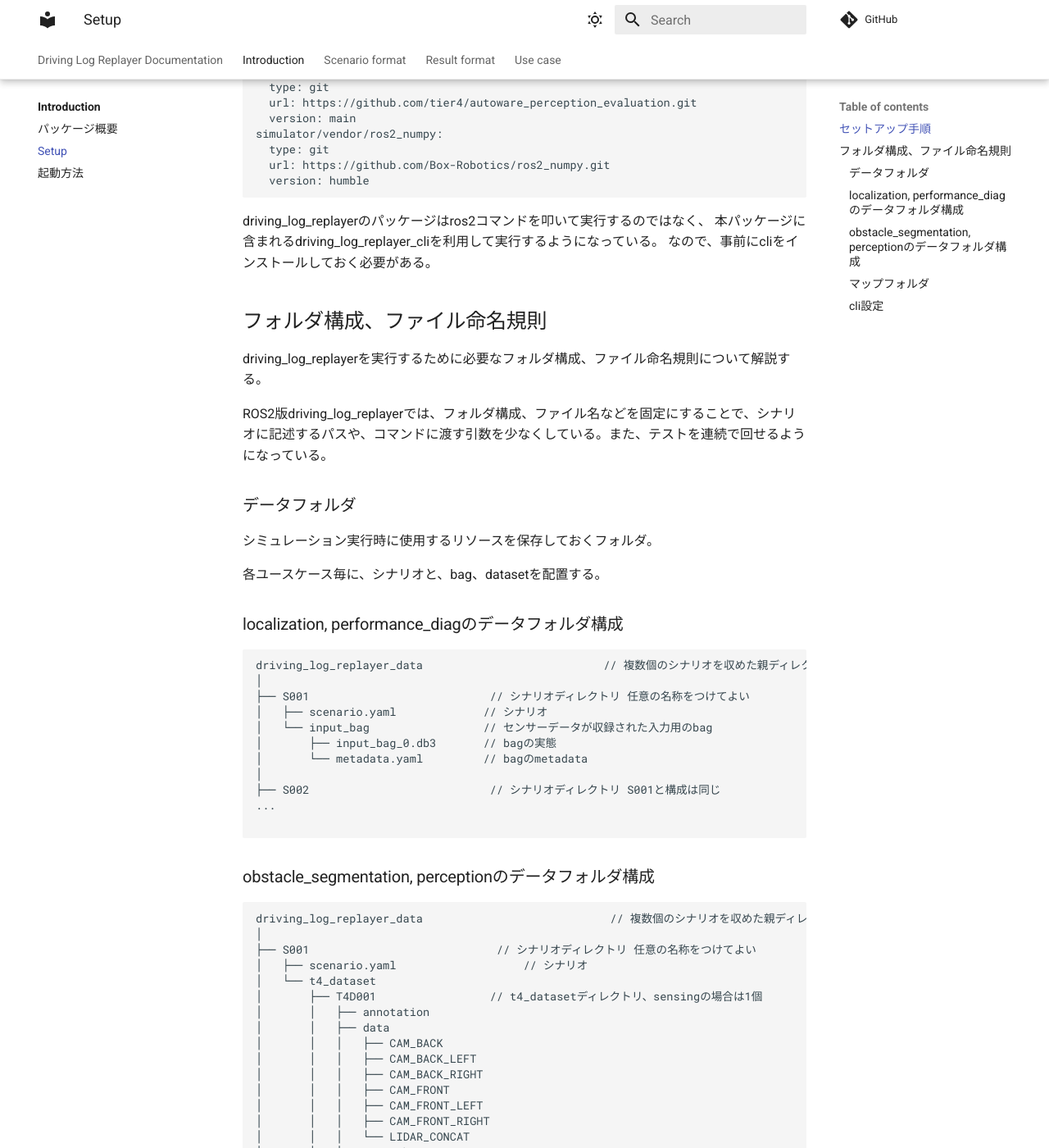
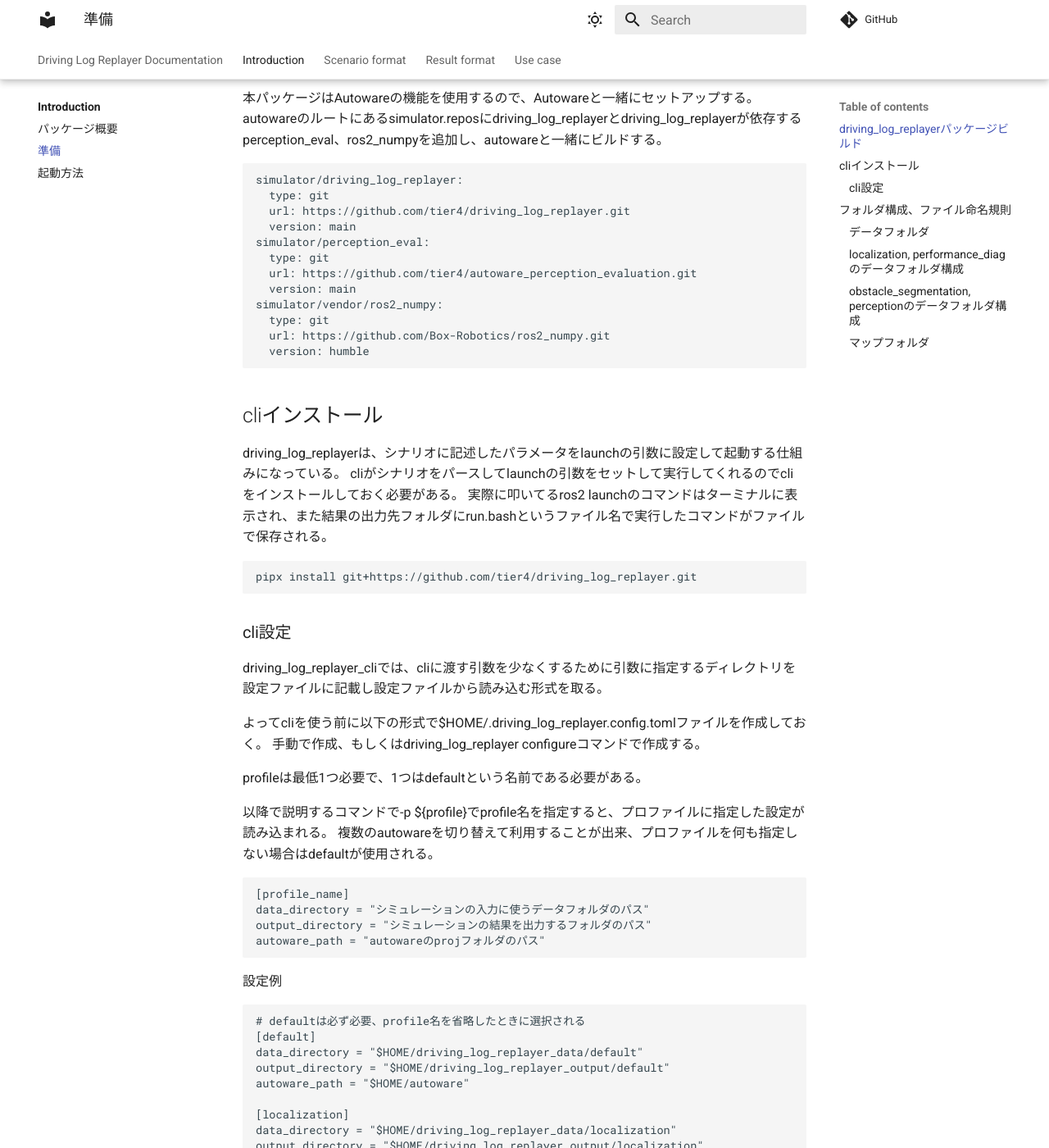
Before and after one commit to tier4/driving_log_replayer, an MkDocs documentation site: the page built from docs/introduction/setup.md, in a window 1280 px wide and 1400 px high, scrolled down 381 px. Shown: the whole window at 82% size. Built offline with MkDocs 1.6.1 and Material for MkDocs 9.7.7, drawn with Linux system fonts in a browser that asks for light colours; comment, search, counter and statistics services are not loaded; some of the changed text lies outside the part shown.

Commit message:
docs: introduction

````diff
--- a/docs/introduction/setup.md
+++ b/docs/introduction/setup.md
@@ -1,4 +1,13 @@
-## セットアップ手順
+# 準備
+
+driving_log_replayerを利用するには以下の作業が必要となる。
+
+1. driving_log_replayerをautowareと一緒にビルドする
+2. driving_log_replayer_cliをインストールする
+3. cliの設定ファイルを作成する
+4. 評価用のシナリオとデータセットを指定のディレクトリに配置する
+
+## driving_log_replayerパッケージビルド
 
 本パッケージはAutowareの機能を使用するので、Autowareと一緒にセットアップする。
 autowareのルートにあるsimulator.reposにdriving_log_replayerとdriving_log_replayerが依存するperception_eval、ros2_numpyを追加し、autowareと一緒にビルドする。
@@ -18,13 +27,63 @@ simulator/vendor/ros2_numpy:
   version: humble
 ```
 
-driving_log_replayerのパッケージはros2コマンドを叩いて実行するのではなく、
-本パッケージに含まれるdriving_log_replayer_cliを利用して実行するようになっている。
-なので、事前にcliをインストールしておく必要がある。
+## cliインストール
+
+driving_log_replayerは、シナリオに記述したパラメータをlaunchの引数に設定して起動する仕組みになっている。
+cliがシナリオをパースしてlaunchの引数をセットして実行してくれるのでcliをインストールしておく必要がある。
+実際に叩いてるros2 launchのコマンドはターミナルに表示され、また結果の出力先フォルダにrun.bashというファイル名で実行したコマンドがファイルで保存される。
+
+```shell
+pipx install git+https://github.com/tier4/driving_log_replayer.git
+```
+
+### cli設定
+
+driving_log_replayer_cliでは、cliに渡す引数を少なくするために引数に指定するディレクトリを設定ファイルに記載し設定ファイルから読み込む形式を取る。
+
+よってcliを使う前に以下の形式で$HOME/.driving_log_replayer.config.tomlファイルを作成しておく。
+手動で作成、もしくはdriving_log_replayer configureコマンドで作成する。
+
+profileは最低1つ必要で、1つはdefaultという名前である必要がある。
+
+以降で説明するコマンドで-p ${profile}でprofile名を指定すると、プロファイルに指定した設定が読み込まれる。
+複数のautowareを切り替えて利用することが出来、プロファイルを何も指定しない場合はdefaultが使用される。
+
+```toml
+[profile_name]
+data_directory = "シミュレーションの入力に使うデータフォルダのパス"
+output_directory = "シミュレーションの結果を出力するフォルダのパス"
+autoware_path = "autowareのprojフォルダのパス"
+```
+
+設定例
+
+```toml
+# defaultは必ず必要、profile名を省略したときに選択される
+[default]
+data_directory = "$HOME/driving_log_replayer_data/default"
+output_directory = "$HOME/driving_log_replayer_output/default"
+autoware_path = "$HOME/autoware"
+
+[localization]
+data_directory = "$HOME/driving_log_replayer_data/localization"
+output_directory = "$HOME/driving_log_replayer_output/localization"
+autoware_path = "$HOME/autoware"
+
+[obstacle_segmentation]
+data_directory = "$HOME/driving_log_replayer_data/obstacle_segmentation"
+output_directory = "$HOME/driving_log_replayer_output/obstacle_segmentation"
+autoware_path = "$HOME/autoware"
+
+[perception]
+data_directory = "$HOME/driving_log_replayer_data/perception"
+output_directory = "$HOME/driving_log_replayer_output/perception"
+autoware_path = "$HOME/autoware"
+```
 
 ## フォルダ構成、ファイル命名規則
 
-driving_log_replayerを実行するために必要なフォルダ構成、ファイル命名規則について解説する。
+driving_log_replayerが期待するフォルダ構成、ファイル命名規則について解説する。
 
 ROS2版driving_log_replayerでは、フォルダ構成、ファイル名などを固定にすることで、シナリオに記述するパスや、コマンドに渡す引数を少なくしている。また、テストを連続で回せるようになっている。
 
@@ -90,49 +149,10 @@ driving_log_replayer_data                            // 複数個のシナリオ
 シミュレーション実行時に使用する地図をまとめて保存しておくフォルダ。
 
 ```shell
-map
+autoware_map
 │
 ├── LocalMapPathName         // ローカルでの任意のフォルダ名
 │   ├── lanelet2_map.osm    // laneletファイル
 │   └── pointcloud_map.pcd  // pcdファイル
 
 ```
-
-### cli設定
-
-driving_log_replayer_cliでは、cliに渡す引数を少なくするために引数に指定するディレクトリを設定ファイルに記載し設定ファイルから読み込む形式を取る。
-
-よってcliを使う前に以下の形式で$HOME/.driving_log_replayer.config.tomlファイルを作成しておく。
-手動で作成、もしくはdriving_log_replayer configureコマンドで作成する。
-
-profileは最低1つ必要で、1つはdefaultという名前である必要がある。
-
-以降で説明するコマンドで-p ${profile}でprofile名を指定すると、プロファイルに指定した設定が読み込まれる。
-複数のautowareを切り替えて利用することが出来、プロファイルを何も指定しない場合はdefaultが使用される。
-
-```toml
-[profile]
-data_directory = "シミュレーションの入力に使うデータフォルダのパス"
-output_directory = "シミュレーションの結果を出力するフォルダのパス"
-autoware_path = "autowareのprojフォルダのパス"
-```
-
-設定例
-
-```toml
-# defaultは必ず必要、profile名を省略したときに選択される
-[default]
-data_directory = "$HOME/data/x1"
-output_directory = "$HOME/out/x1"
-autoware_path = "$HOME/autoware.proj.x1"
-
-[x2]
-data_directory = "$HOME/data/x2"
-output_directory = "$HOME/out/x2"
-autoware_path = "$HOME/autoware.proj.x2"
-
-[xx1]
-data_directory = "$HOME/data/xx1"
-output_directory = "$HOME/out/xx1"
-autoware_path = "$HOME/autoware.proj.xx1"
-```
--- a/mkdocs.yml
+++ b/mkdocs.yml
@@ -1,5 +1,6 @@
 site_name: Driving Log Replayer Documentation
 site_url: https://tier4.github.io/driving_log_replayer
+edit_uri: edit/main/docs/
 repo_url: https://github.com/tier4/driving_log_replayer
 
 docs_dir: docs
````
Also changed, not shown: docs/introduction/run.md (+0 -1 lines).
